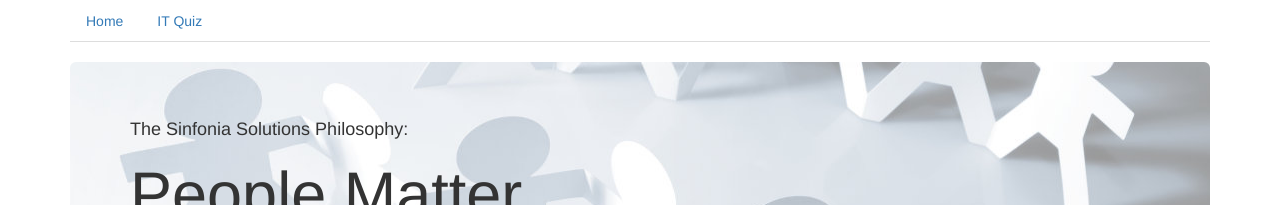
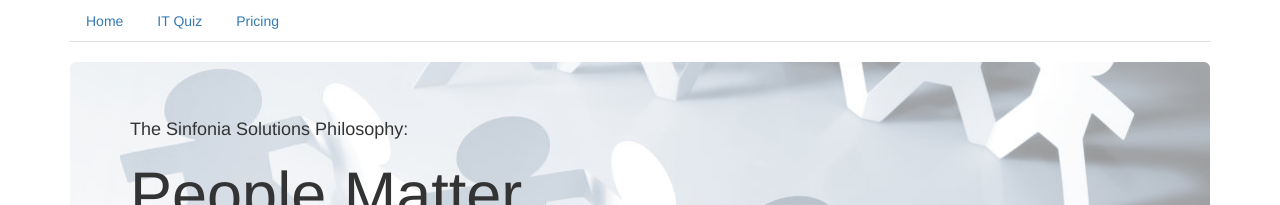
Before and after one commit to sinfoniasolutions/sinfoniasolutions.github.io, a Jekyll site: the page built from index.html, in a window 1280 px wide. Shown: the top 205 px of the page. Built offline with Jekyll 4.4.1, drawn with Linux system fonts in a browser that asks for light colours; nearby versions of some CDN libraries; Markdown is read by kramdown in place of the engine named in the settings; a script that is not in the unit is left out.

Commit message:
add pricing to tabs

```diff
--- a/_layouts/default.html
+++ b/_layouts/default.html
@@ -1 +1 @@
-<!DOCTYPE html><html><head><meta charset="utf-8"><meta http-equiv="X-UA-Compatible" content="IE=edge,chrome=1"><meta name="viewport" content="width=device-width" initial-scale="1"><title>{{ page.title }}</title><link rel="stylesheet" href="http://netdna.bootstrapcdn.com/bootstrap/3.1.1/css/bootstrap.min.css"><link rel="stylesheet" href="/css/style.css"><link rel="stylesheet" href="/css/syntax.css"><script src="http://ajax.googleapis.com/ajax/libs/angularjs/1.2.16/angular.min.js"></script><script src="http://ajax.googleapis.com/ajax/libs/angularjs/1.2.16/angular-route.js"></script></head><body><div class="container"><ul class="nav nav-tabs"><li><a href="/">Home</a></li><li><a href="/quiz.html">IT Quiz</a></li><!--li: a The Book--></ul></div>{{ content }}</body></html>
+<!DOCTYPE html><html><head><meta charset="utf-8"><meta http-equiv="X-UA-Compatible" content="IE=edge,chrome=1"><meta name="viewport" content="width=device-width" initial-scale="1"><title>{{ page.title }}</title><link rel="stylesheet" href="http://netdna.bootstrapcdn.com/bootstrap/3.1.1/css/bootstrap.min.css"><link rel="stylesheet" href="/css/style.css"><link rel="stylesheet" href="/css/syntax.css"><script src="http://ajax.googleapis.com/ajax/libs/angularjs/1.2.16/angular.min.js"></script><script src="http://ajax.googleapis.com/ajax/libs/angularjs/1.2.16/angular-route.js"></script></head><body><div class="container"><ul class="nav nav-tabs"><li><a href="/">Home</a></li><li><a href="/quiz.html">IT Quiz</a></li><li><a href="/pricing.html">Pricing</a></li><!--li: a The Book--></ul></div>{{ content }}</body></html>
--- a/_layouts/jade/default.jade
+++ b/_layouts/jade/default.jade
@@ -15,5 +15,6 @@
       ul.nav.nav-tabs
         li: a(href="/") Home
         li: a(href="/quiz.html") IT Quiz
+        li: a(href="/pricing.html") Pricing
         //li: a The Book
     | {{ content }}
```
